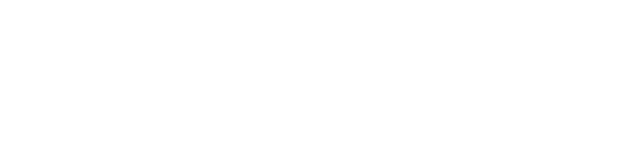
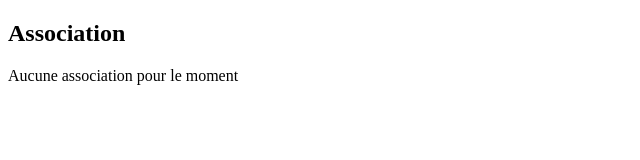
Before and after one commit to phyleas428/mon-cv-, a plain HTML site: page index.html in a window 1280 px wide. Shown: the whole page, without its empty margins (0-640 px from the left). Drawn offline with Linux system fonts and the light colour scheme.

Commit message:
mise en place de la section associations

```diff
--- a/index.html
+++ b/index.html
@@ -6,6 +6,9 @@
     <title>Document</title>
 </head>
 <body>
-
+    <section>
+        <h1>Association</h1>
+        <p>Aucune association pour le moment </p>
+    </section>
 </body>
 </html>
```
